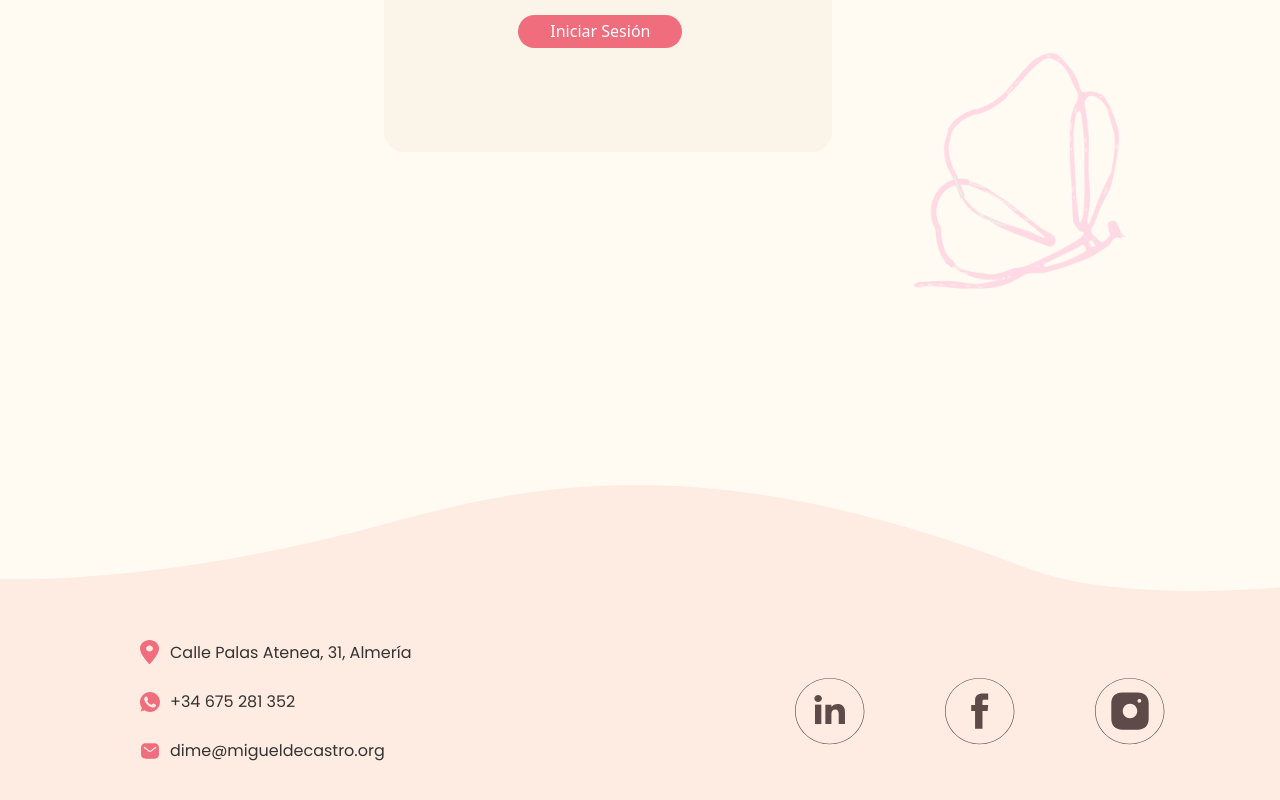
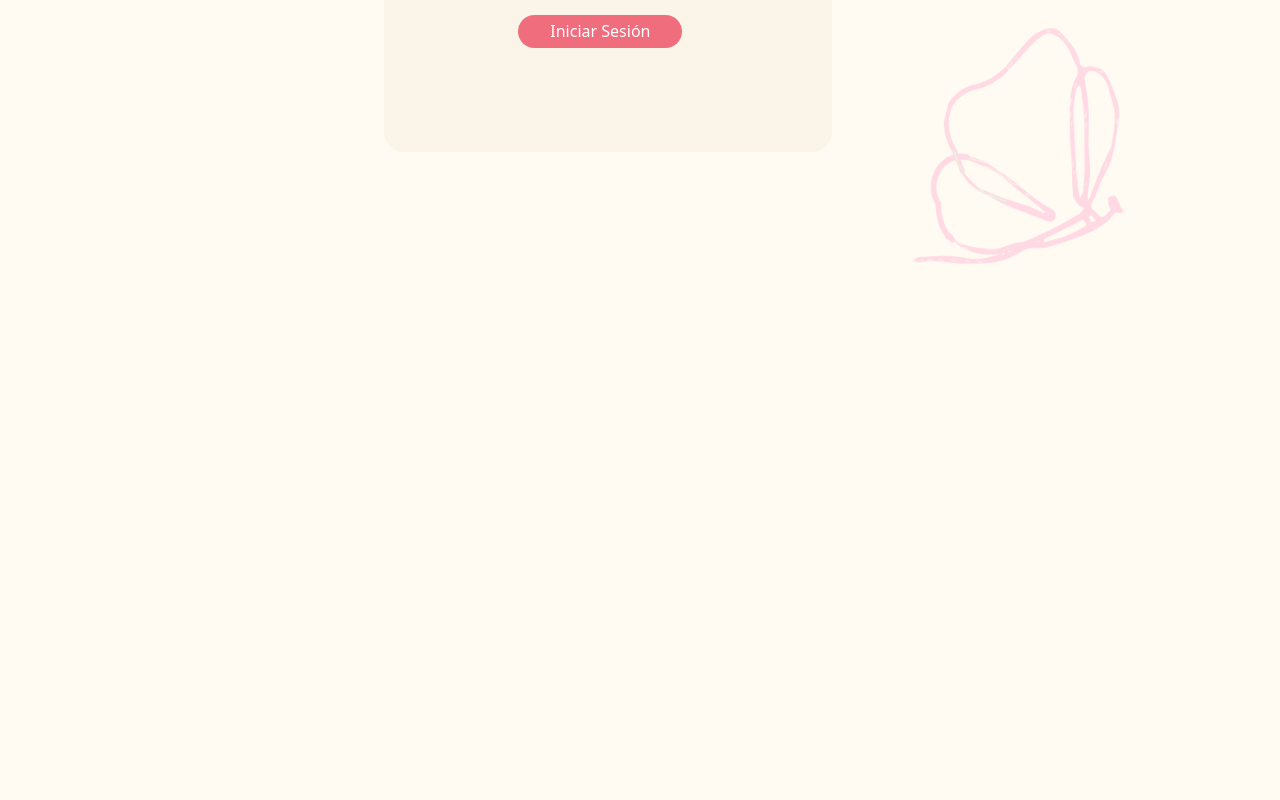
Before and after one commit to blancaden/migueldcastro_frontend, a React (Vite) app: page /login in a window 1280 px wide. Shown: the part 554-1354 px from the top of the page. After the commit the page ends 975 px from the top, so only its background shows below. Built offline with nearby package versions, Linux system fonts and the light colour scheme; a web font is replaced by a local one.

Commit message:
ajustes estilos login

```diff
--- a/src/components/AdminLogin/AdminLogin.css
+++ b/src/components/AdminLogin/AdminLogin.css
@@ -70,10 +70,12 @@
 .image-container .login-image{
 
     display: flex;
-    margin-top: 160%;
+    margin-top: 150%;
     width: 255.1px;
     height: 313.97px;
     margin-left: 30%;
+
+
 
 }
 
--- a/src/components/AdminLogin/AdminLogin.jsx
+++ b/src/components/AdminLogin/AdminLogin.jsx
@@ -16,9 +16,9 @@ const AdminLogin = ({ onLogin, onLogout, isAuthenticated }) => {
 
   const handleSubmit = (event) => {
     event.preventDefault();
-    // Llama a la función onLogin pasando los datos de inicio de sesión
+
     onLogin({ Nombre, Contraseña });
-    // También puedes restablecer los campos del formulario después de enviarlos
+
     setNombre('');
     setContraseña('');
   }
@@ -27,6 +27,7 @@ const AdminLogin = ({ onLogin, onLogout, isAuthenticated }) => {
 
 
   return (
+    <>
     <div className="container-gralformLogin">
       {!isAuthenticated ? (
         <div className='container-formlgn'>
@@ -63,6 +64,7 @@ const AdminLogin = ({ onLogin, onLogout, isAuthenticated }) => {
             <img src="public/img/Logomariposa 1.png " alt="Imagen" className="login-image" />
        </div>
     </div>
+    </>
   );
 };
 
--- a/src/layout/LayoutPublic.jsx
+++ b/src/layout/LayoutPublic.jsx
@@ -1,16 +1,19 @@
-import  {Outlet} from "react-router-dom";
+import  {Outlet, useLocation} from "react-router-dom";
 import Navbar from "../components/Navbar/Navbar";
 import Footer from "../components/Footer/Footer";
 
 
 const LayoutPublic = () => {
-
+  const location = useLocation();
+  const hideFooter = location.pathname === "/login";
         return (
           <>
             <Navbar />
+
             <Outlet />
 
-            <Footer />
+            {/* <Footer /> */}
+            {!hideFooter && <Footer />}
           </>
         );
 
--- a/src/views/privateViews/AdminLoginView.css
+++ b/src/views/privateViews/AdminLoginView.css
@@ -1,13 +1,13 @@
 .msj-error-red .error-message{
     margin-top: -56vh;
-    margin-left: 35%;
+    margin-left: 33%;
     color: red;
 }
 
 @media only screen and (max-width: 480px) {
     .msj-error-red .error-message{
         margin-top: -61vh;
-        margin-left: 15%;
+        margin-left: 10%;
         color: red;
     }
 
```
